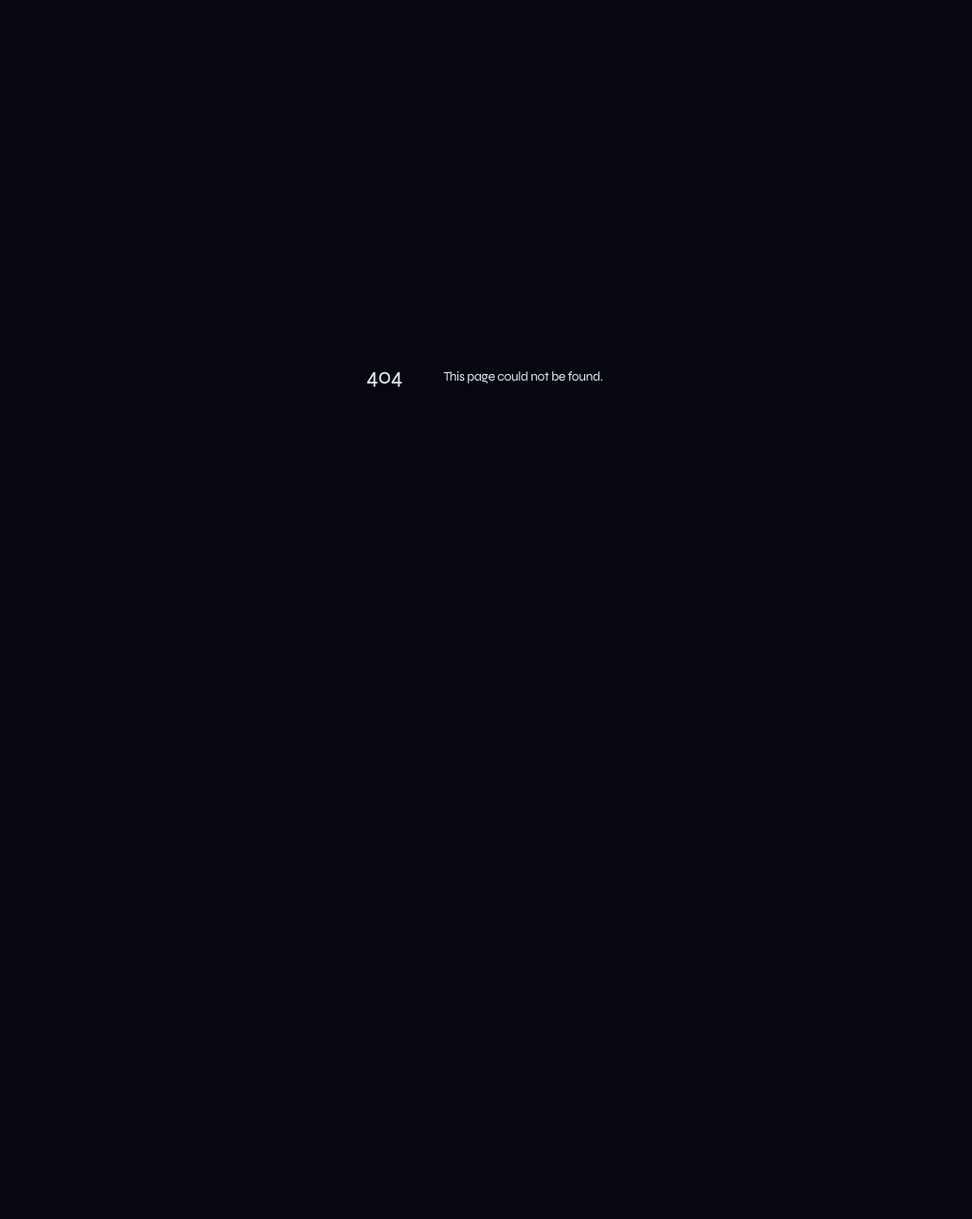
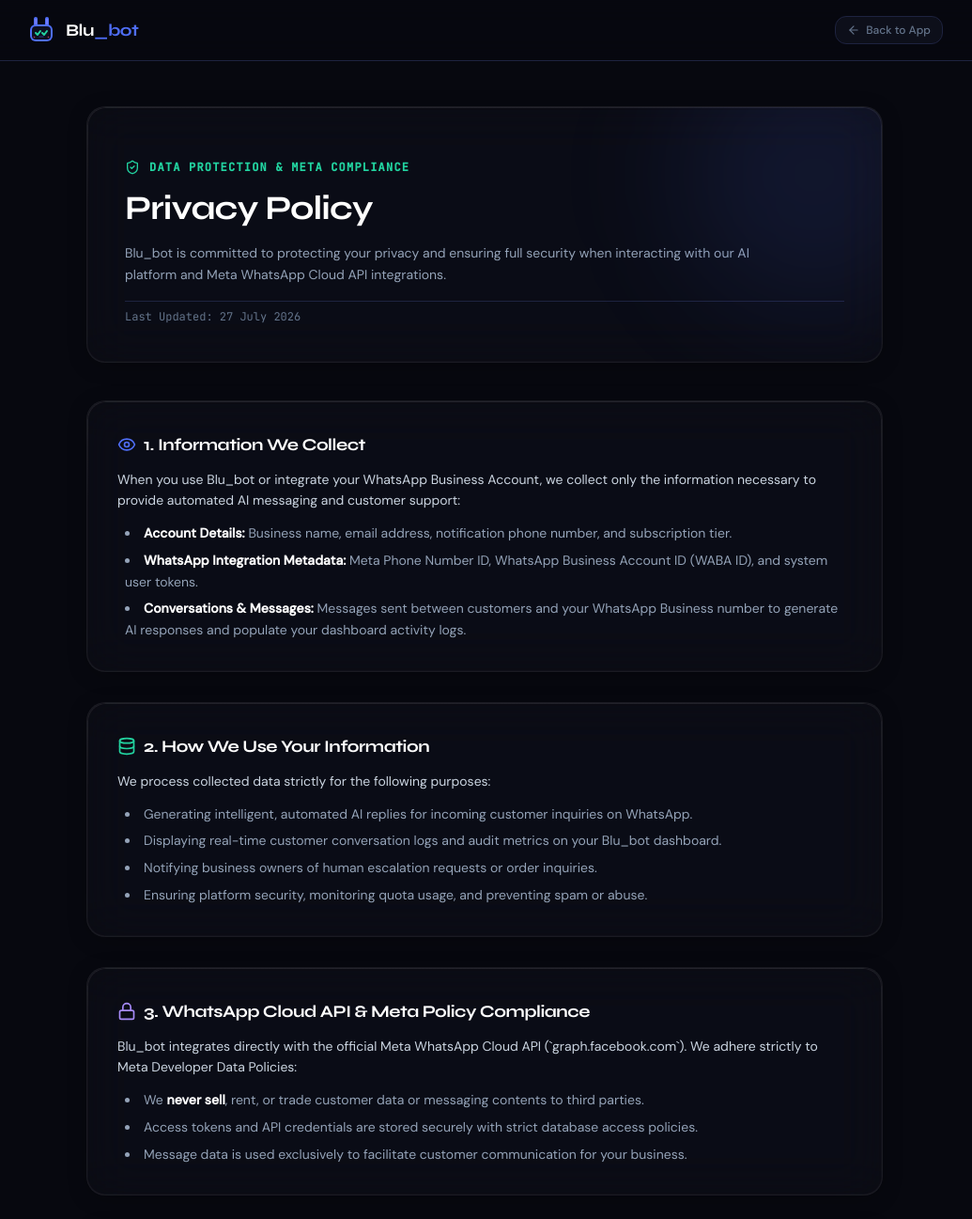
Before and after one commit to thecoordinate1/blu, a Next.js app: page /privacy in a window 1280 px wide. Before the commit this address had no page. Shown: the top 1297 px of the page at 94% size, without its empty margins (124-1159 px from the left). Before the commit the page ends 800 px from the top, so only its background shows below. Built offline with nearby package versions, Linux system fonts and the light colour scheme.

Commit message:
feat: add GDPR and Meta compliant Privacy Policy page at /privacy

```diff
--- a/src/app/login/page.tsx
+++ b/src/app/login/page.tsx
@@ -177,7 +177,8 @@
         </form>
 
         {/* Toggle Mode */}
-        <div className="mt-8 pt-6 border-t border-[#1E2340]/60 text-center text-xs">
+        <div className="mt-8 pt-6 border-t border-[#1E2340]/60 text-center text-xs space-y-3">
+          <div>
             <span className="text-[#64748B]">
               {isLogin ? "Don't have an account?" : 'Already have an account?'}
             </span>{' '}
@@ -191,6 +192,12 @@
               {isLogin ? 'Sign up' : 'Sign in'}
             </button>
           </div>
+          <div>
+            <a href="/privacy" className="text-[11px] text-[#64748B] hover:text-[#94A3B8] transition-colors">
+              Privacy Policy & Terms
+            </a>
+          </div>
+        </div>
       </div>
     </div>
   );
--- /dev/null
+++ b/src/app/privacy/page.tsx
@@ -0,0 +1,154 @@
+import React from 'react';
+import Link from 'next/link';
+import { ShieldCheck, ArrowLeft, Lock, Eye, Database, FileText, Mail } from 'lucide-react';
+import { RabbitLogo } from '@/components/rabbit-logo';
+
+export const metadata = {
+  title: 'Privacy Policy | Blu_bot',
+  description: 'Privacy Policy and data protection terms for Blu_bot WhatsApp AI Customer Assistant.',
+};
+
+export default function PrivacyPolicyPage() {
+  const lastUpdated = '27 July 2026';
+
+  return (
+    <div className="min-h-screen bg-[#07080F] text-[#E2E8F0] selection:bg-[#4F6EF7]/30">
+      {/* Top Header Bar */}
+      <header className="border-b border-[#1E2340] bg-[#07080F]/80 backdrop-blur-md sticky top-0 z-50">
+        <div className="max-w-5xl mx-auto px-4 sm:px-6 py-4 flex items-center justify-between">
+          <Link href="/" className="flex items-center gap-2.5">
+            <RabbitLogo className="w-8 h-8 text-[#4F6EF7]" />
+            <span className="font-headline font-bold text-lg text-white tracking-tight">
+              Blu<span className="text-[#4F6EF7]">_bot</span>
+            </span>
+          </Link>
+          <Link
+            href="/"
+            className="flex items-center gap-1.5 text-xs font-medium text-[#64748B] hover:text-white transition-colors bg-[#0D0F1A] border border-[#1E2340] px-3 py-1.5 rounded-lg"
+          >
+            <ArrowLeft className="w-3.5 h-3.5" />
+            Back to App
+          </Link>
+        </div>
+      </header>
+
+      {/* Main Content Area */}
+      <main className="max-w-4xl mx-auto px-4 sm:px-6 py-12 space-y-10">
+        {/* Banner Section */}
+        <div className="liquid-glass-panel p-8 sm:p-10 relative overflow-hidden space-y-4">
+          <div className="absolute top-0 right-0 translate-x-1/4 -translate-y-1/4 w-72 h-72 bg-[#4F6EF7]/10 blur-3xl rounded-full pointer-events-none" />
+          <div className="flex items-center gap-2.5 text-[#22D3A0] text-xs font-mono font-semibold uppercase tracking-widest">
+            <ShieldCheck className="w-4 h-4" />
+            Data Protection & Meta Compliance
+          </div>
+          <h1 className="text-3xl sm:text-4xl font-headline font-bold text-white tracking-tight">
+            Privacy Policy
+          </h1>
+          <p className="text-sm text-[#94A3B8] max-w-2xl leading-relaxed">
+            Blu_bot is committed to protecting your privacy and ensuring full security when interacting with our AI platform and Meta WhatsApp Cloud API integrations.
+          </p>
+          <p className="text-xs font-mono text-[#64748B] pt-2 border-t border-[#1E2340]">
+            Last Updated: {lastUpdated}
+          </p>
+        </div>
+
+        {/* Policy Content Sections */}
+        <div className="space-y-8 text-sm leading-relaxed text-[#CBD5E1]">
+          {/* Section 1 */}
+          <section className="liquid-glass-panel p-6 sm:p-8 space-y-3 border-[#1E2340]">
+            <div className="flex items-center gap-2 text-white font-headline font-bold text-lg">
+              <Eye className="w-5 h-5 text-[#4F6EF7]" />
+              1. Information We Collect
+            </div>
+            <p>
+              When you use Blu_bot or integrate your WhatsApp Business Account, we collect only the information necessary to provide automated AI messaging and customer support:
+            </p>
+            <ul className="list-disc list-inside space-y-1.5 text-[#94A3B8] pl-2">
+              <li><strong className="text-white">Account Details:</strong> Business name, email address, notification phone number, and subscription tier.</li>
+              <li><strong className="text-white">WhatsApp Integration Metadata:</strong> Meta Phone Number ID, WhatsApp Business Account ID (WABA ID), and system user tokens.</li>
+              <li><strong className="text-white">Conversations & Messages:</strong> Messages sent between customers and your WhatsApp Business number to generate AI responses and populate your dashboard activity logs.</li>
+            </ul>
+          </section>
+
+          {/* Section 2 */}
+          <section className="liquid-glass-panel p-6 sm:p-8 space-y-3 border-[#1E2340]">
+            <div className="flex items-center gap-2 text-white font-headline font-bold text-lg">
+              <Database className="w-5 h-5 text-[#22D3A0]" />
+              2. How We Use Your Information
+            </div>
+            <p>We process collected data strictly for the following purposes:</p>
+            <ul className="list-disc list-inside space-y-1.5 text-[#94A3B8] pl-2">
+              <li>Generating intelligent, automated AI replies for incoming customer inquiries on WhatsApp.</li>
+              <li>Displaying real-time customer conversation logs and audit metrics on your Blu_bot dashboard.</li>
+              <li>Notifying business owners of human escalation requests or order inquiries.</li>
+              <li>Ensuring platform security, monitoring quota usage, and preventing spam or abuse.</li>
+            </ul>
+          </section>
+
+          {/* Section 3 */}
+          <section className="liquid-glass-panel p-6 sm:p-8 space-y-3 border-[#1E2340]">
+            <div className="flex items-center gap-2 text-white font-headline font-bold text-lg">
+              <Lock className="w-5 h-5 text-[#A78BFA]" />
+              3. WhatsApp Cloud API & Meta Policy Compliance
+            </div>
+            <p>
+              Blu_bot integrates directly with the official Meta WhatsApp Cloud API (`graph.facebook.com`). We adhere strictly to Meta Developer Data Policies:
+            </p>
+            <ul className="list-disc list-inside space-y-1.5 text-[#94A3B8] pl-2">
+              <li>We <strong className="text-white">never sell</strong>, rent, or trade customer data or messaging contents to third parties.</li>
+              <li>Access tokens and API credentials are stored securely with strict database access policies.</li>
+              <li>Message data is used exclusively to facilitate customer communication for your business.</li>
+            </ul>
+          </section>
+
+          {/* Section 4 */}
+          <section className="liquid-glass-panel p-6 sm:p-8 space-y-3 border-[#1E2340]">
+            <div className="flex items-center gap-2 text-white font-headline font-bold text-lg">
+              <ShieldCheck className="w-5 h-5 text-[#38BDF8]" />
+              4. Data Security & Storage
+            </div>
+            <p>
+              All data transmitted to and from Blu_bot is encrypted in transit using industry-standard TLS/SSL encryption. Data stored in our database is secured with Row Level Security (RLS) policies ensuring each tenant can access only their authorized business assets.
+            </p>
+          </section>
+
+          {/* Section 5 */}
+          <section className="liquid-glass-panel p-6 sm:p-8 space-y-3 border-[#1E2340]">
+            <div className="flex items-center gap-2 text-white font-headline font-bold text-lg">
+              <FileText className="w-5 h-5 text-[#F5A623]" />
+              5. User Rights & Data Deletion
+            </div>
+            <p>
+              You maintain full control over your business data. You may disconnect your WhatsApp Cloud API integration or request complete deletion of your business records and conversation logs at any time by contacting support or disconnecting from your settings panel.
+            </p>
+          </section>
+
+          {/* Section 6 */}
+          <section className="liquid-glass-panel p-6 sm:p-8 space-y-3 border-[#1E2340]">
+            <div className="flex items-center gap-2 text-white font-headline font-bold text-lg">
+              <Mail className="w-5 h-5 text-[#4F6EF7]" />
+              6. Contact Us
+            </div>
+            <p>
+              If you have any questions, concerns, or data requests regarding this Privacy Policy, please reach out to our privacy compliance team:
+            </p>
+            <div className="bg-[#07080F] border border-[#1E2340] rounded-xl p-4 font-mono text-xs text-[#94A3B8] space-y-1">
+              <p><strong className="text-white">Email:</strong> privacy@blubot.app</p>
+              <p><strong className="text-white">Platform URL:</strong> https://blu-mauve-theta.vercel.app</p>
+            </div>
+          </section>
+        </div>
+
+        {/* Footer */}
+        <footer className="text-center py-6 text-xs text-[#64748B] border-t border-[#1E2340] space-y-2">
+          <p>© {new Date().getFullYear()} Blu_bot. All rights reserved.</p>
+          <div className="flex justify-center gap-4 text-[#94A3B8]">
+            <Link href="/" className="hover:text-white transition-colors">Home</Link>
+            <span>•</span>
+            <Link href="/privacy" className="hover:text-white transition-colors">Privacy Policy</Link>
+          </div>
+        </footer>
+      </main>
+    </div>
+  );
+}
```
Lines whose indentation alone changed are shown as unchanged.
